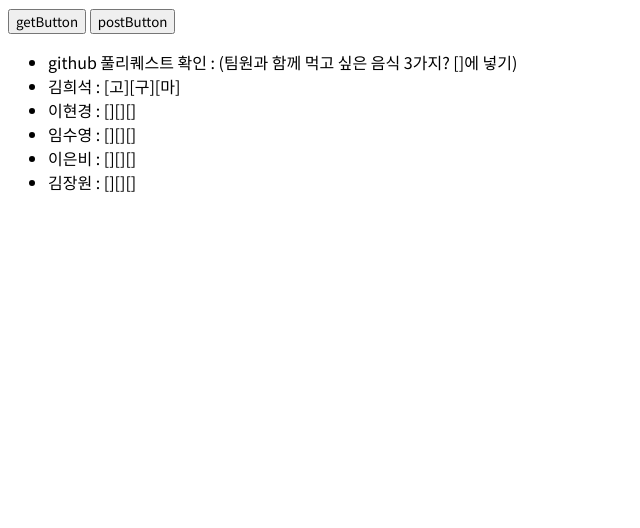
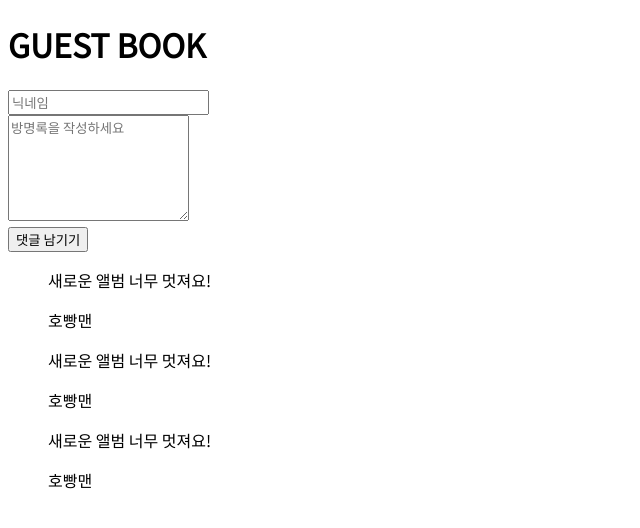
Before and after one commit to seed0335/E1I4, a Flask app: page / in a window 1280 px wide. Shown: the top 528 px of the page, without its empty margins (0-640 px from the left). Run offline with Flask 3, Linux system fonts and the light colour scheme.

Commit message:
김희석 방명록 기능 구현중

```diff
--- a/app.py
+++ b/app.py
@@ -1,21 +1,33 @@
 from flask import Flask, render_template, request, jsonify
 app = Flask(__name__)
+
+import certifi
+ca = certifi.where()
+
+from pymongo import MongoClient
+client = MongoClient('mongodb+srv://sparta:test@cluster0.txlb0px.mongodb.net/?retryWrites=true&w=majority',tlsCAFile =ca)
+db = client.dbsparta
 
 @app.route('/')
 def home():
     return render_template('index.html')
 
-@app.route('/test', methods=['GET'])
-def test_get():
-   title_receive = request.args.get('title_give')
-   print(title_receive)
-   return jsonify({'result':'success', 'msg': '이 요청은 GET!'})
+@app.route('/guestbook', methods=['POST'])
+def guestbook_post():
+   name_receive = request.form('name_give')
+   comment_receive = request.form['comment_give']
+   doc = {
+       'name'  :name_receive,
+       'comment' : comment_receive
+   }
+   db.fan.insert_one(doc)
+   return jsonify({'msg': '방명록이 등록되었습니다!'})
 
-@app.route('/test', methods=['POST'])
-def test_post():
-   title_receive = request.form['title_give']
-   print(title_receive)
-   return jsonify({'result':'success', 'msg': '이 요청은 POST!'})
+@app.route("/guestbook", methods=["GET"])
+def guestbook_get():
+    all_comments = list(db.fan.find({},{'_id':False}))
+    #db.user.find 에서 users 바꿔야한다 일단 강의대로 fan으로 저장함
+    return jsonify({'result': all_comments})
 
 if __name__ == '__main__':
-    app.run('0.0.0.0', port=5000, debug=True)
+    app.run('0.0.0.0', port=5001, debug=True)
--- a/templates/index.html
+++ b/templates/index.html
@@ -16,33 +16,98 @@
     }
 </style>
 <script>
-    function getButton() {
-        fetch("/test").then(res => res.json()).then(data => {
-            alert(data['msg'])
-        })
-    }
+    $(document).ready(function () {
+        show_comment();
+      });
 
-    function postButton() {
+      function save_comment() {
+        let name = $('#name').val()
+        let comment = $('#comment').val()
+
         let formData = new FormData();
-        formData.append("title_give", "블랙팬서");
+        formData.append("name_give", name);
+        formData.append("comment_give", comment);
 
-        fetch("/test", { method: "POST", body: formData }).then(res => res.json()).then(data => {
-            alert(data['msg'])
-        })
-    }
+        fetch('/guestbook', {method: "POST",body: formData,}).then((res) => res.json()).then((data) => {
+            alert(data["msg"]);
+            window.location.reload()
+          });
+      }
+      function show_comment() {
+        fetch('/guestbook').then((res) => res.json()).then((data) => {
+            let rows = data['result']
+            $('#comment-list').empty()
+            rows.forEach((a)=>{
+                let name = a['name']
+                let comment = a['comment']
+                let temp_html = `<div class="card">
+                              <div class="card-body">
+                                <blockquote class="blockquote mb-0">
+                                  <p>${comment}</p>
+                                  <footer class="blockquote-footer">${name}</footer>
+                                </blockquote>
+                              </div>
+                            </div>`
+                $('#comment-list').append(temp_html)
+            })
+
+
+
+				})
+      }
 </script>
 
 <body>
-    <button onclick="getButton()">getButton</button>
-    <button onclick="postButton()">postButton</button>
-    <ul>
-        <li>github 풀리퀘스트 확인 : (팀원과 함께 먹고 싶은 음식 3가지? []에 넣기)</li>
-        <li>김희석 : [고][구][마]</li>
-        <li>이현경 : [][][]</li>
-        <li>임수영 : [][][]</li>
-        <li>이은비 : [][][]</li>
-        <li>김장원 : [][][]</li>
 
-    </ul>
+
+
+
+
+
+    <div class="mypic">
+        <h1>GUEST BOOK</h1>
+      </div>
+      <div class="mypost">
+        <div class="form-floating mb-3">
+          <input type="text" class="form-control" id="name" placeholder="닉네임" />
+        </div>
+        <div class="form-floating">
+          <textarea
+            class="form-control"
+            placeholder="방명록을 작성하세요"
+            id="comment"
+            style="height: 100px"
+          ></textarea>
+        </div>
+        <button onclick="save_comment()" type="button" class="btn btn-dark">
+          댓글 남기기
+        </button>
+      </div>
+      <div class="mycards" id="comment-list">
+        <div class="card">
+          <div class="card-body">
+            <blockquote class="blockquote mb-0">
+              <p>새로운 앨범 너무 멋져요!</p>
+              <footer class="blockquote-footer">호빵맨</footer>
+            </blockquote>
+          </div>
+        </div>
+        <div class="card">
+          <div class="card-body">
+            <blockquote class="blockquote mb-0">
+              <p>새로운 앨범 너무 멋져요!</p>
+              <footer class="blockquote-footer">호빵맨</footer>
+            </blockquote>
+          </div>
+        </div>
+        <div class="card">
+          <div class="card-body">
+            <blockquote class="blockquote mb-0">
+              <p>새로운 앨범 너무 멋져요!</p>
+              <footer class="blockquote-footer">호빵맨</footer>
+            </blockquote>
+          </div>
+        </div>
+      </div>
 </body>
 </html>
```
Also changed, not shown: 1 other file.
